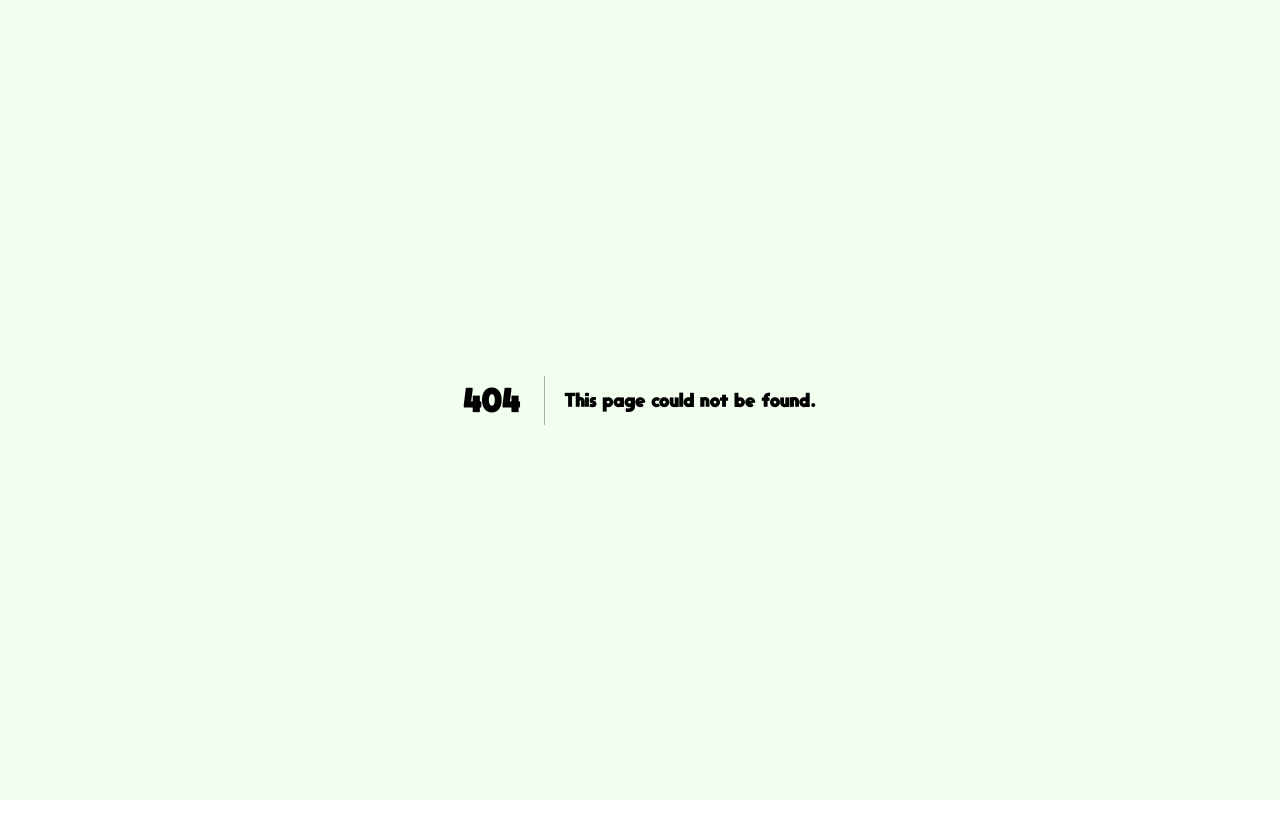
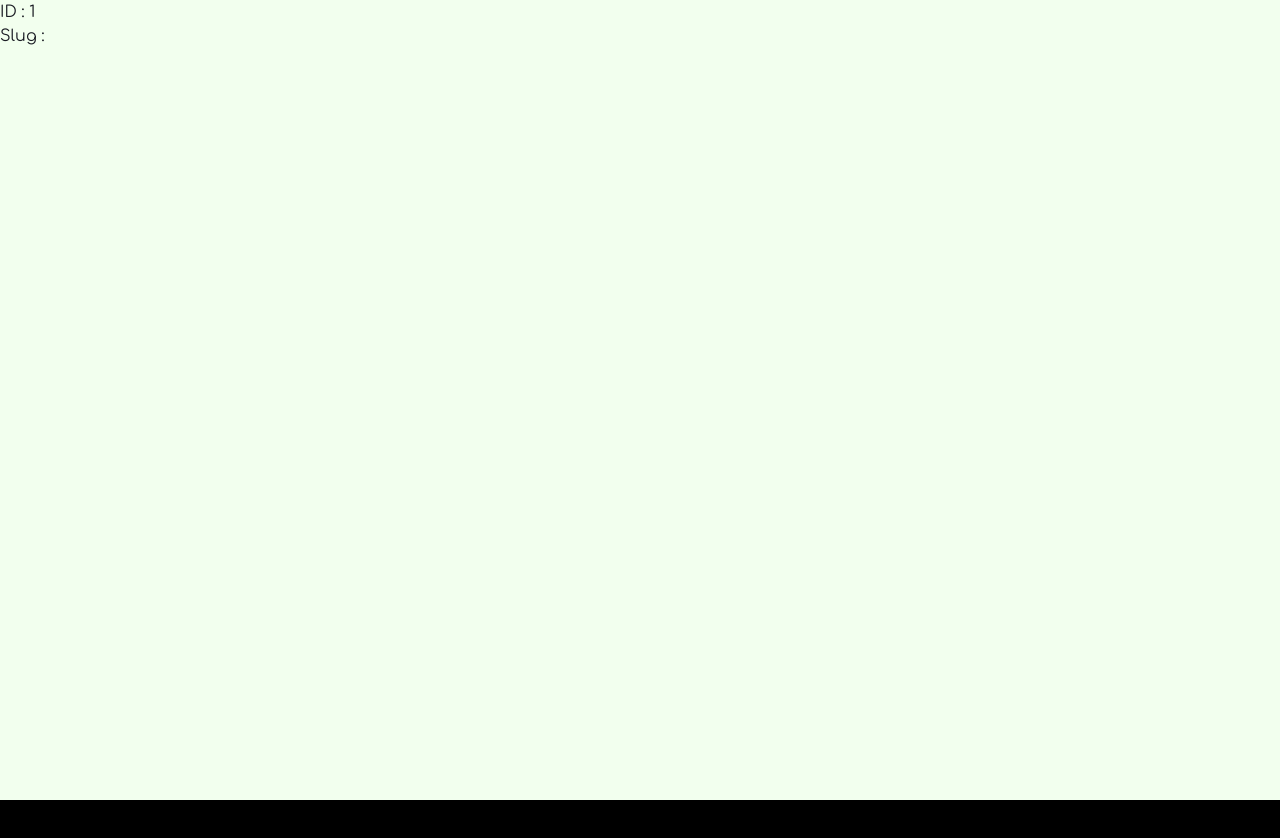
Before and after one commit to yohannimation/portfolio-2026, a Next.js app: page /category/1 in a window 1280 px wide. Before the commit this address had no page. Shown: the top 838 px of the page. Built offline with nearby package versions, Linux system fonts and the light colour scheme.

Commit message:
feat(Category): creating basic `Category page`

```diff
--- /dev/null
+++ b/app/category/[identifier]/page.tsx
@@ -0,0 +1,23 @@
+
+// Types
+import type { CategoryInterface } from "@/types/category.interface"
+import type { ProjectInterface } from "@/types/project.interface"
+
+interface CategoryPageProps {
+  params: Promise<{
+    identifier: string;
+  }>
+}
+
+export default async function CategoryPage({ params }: CategoryPageProps) {
+  const { identifier } = await params;
+  const [id, ...slugParts] = identifier.split("-");
+  const slug = slugParts.join("-");
+
+  return (
+    <div>
+      <p>ID : {id}</p>
+      <p>Slug : {slug}</p>
+    </div>
+  );
+}
```
